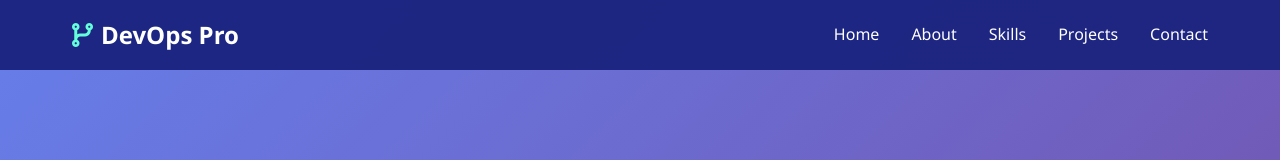
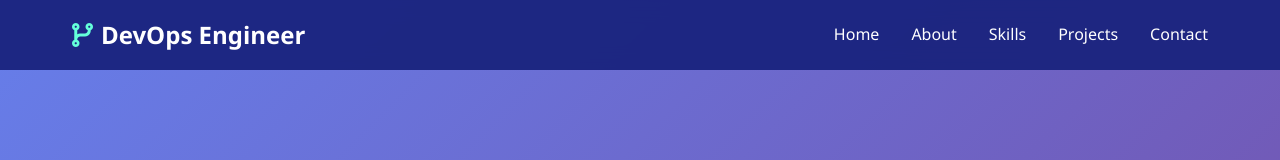
Before and after one commit to CBunna/devops-statics-website, a plain HTML site: page index.html in a window 1280 px wide. Shown: the top 160 px of the page. Drawn offline with Linux system fonts and the light colour scheme.

```diff
--- a/index.html
+++ b/index.html
@@ -13,7 +13,7 @@
         <div class="nav-container">
             <div class="nav-logo">
                 <i class="fas fa-code-branch"></i>
-                <span>DevOps Pro</span>
+                <span>DevOps Engineer</span>
             </div>
             <ul class="nav-menu">
                 <li><a href="#home" class="nav-link">Home</a></li>
```
